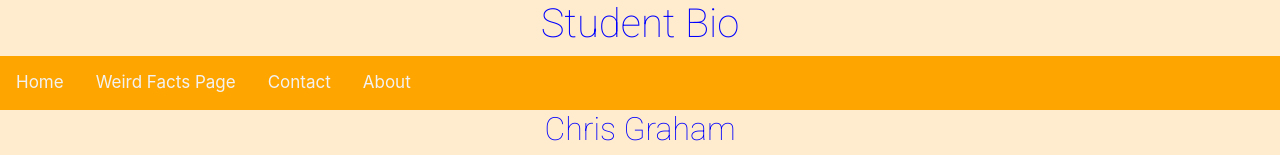
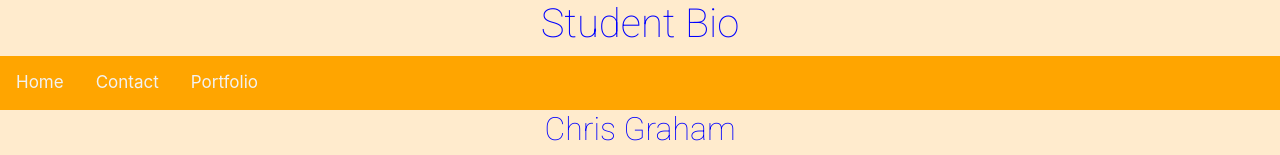
Before and after one commit to chrisgbootcamp/responsive-portfolio, a plain HTML site: page index.html in a window 1280 px wide. Shown: the top 155 px of the page. Drawn offline with nearby package versions, Linux system fonts and the light colour scheme; grey boxes are pictures that could not be loaded.

Commit message:
began the process of linking things

```diff
--- a/index.html
+++ b/index.html
@@ -16,10 +16,9 @@
   </header>
   <div>
     <div class="topnav">
-        <a class="active" href="#home">Home</a>
-        <a href="#news">Weird Facts Page</a>
-        <a href="#contact">Contact</a>
-        <a href="#about">About</a>
+        <a class="active" href="index.html">Home</a>
+        <a href="contact.html">Contact</a>
+        <a href="portfolio.html">Portfolio</a>
       </div>
     <section>
 
```
